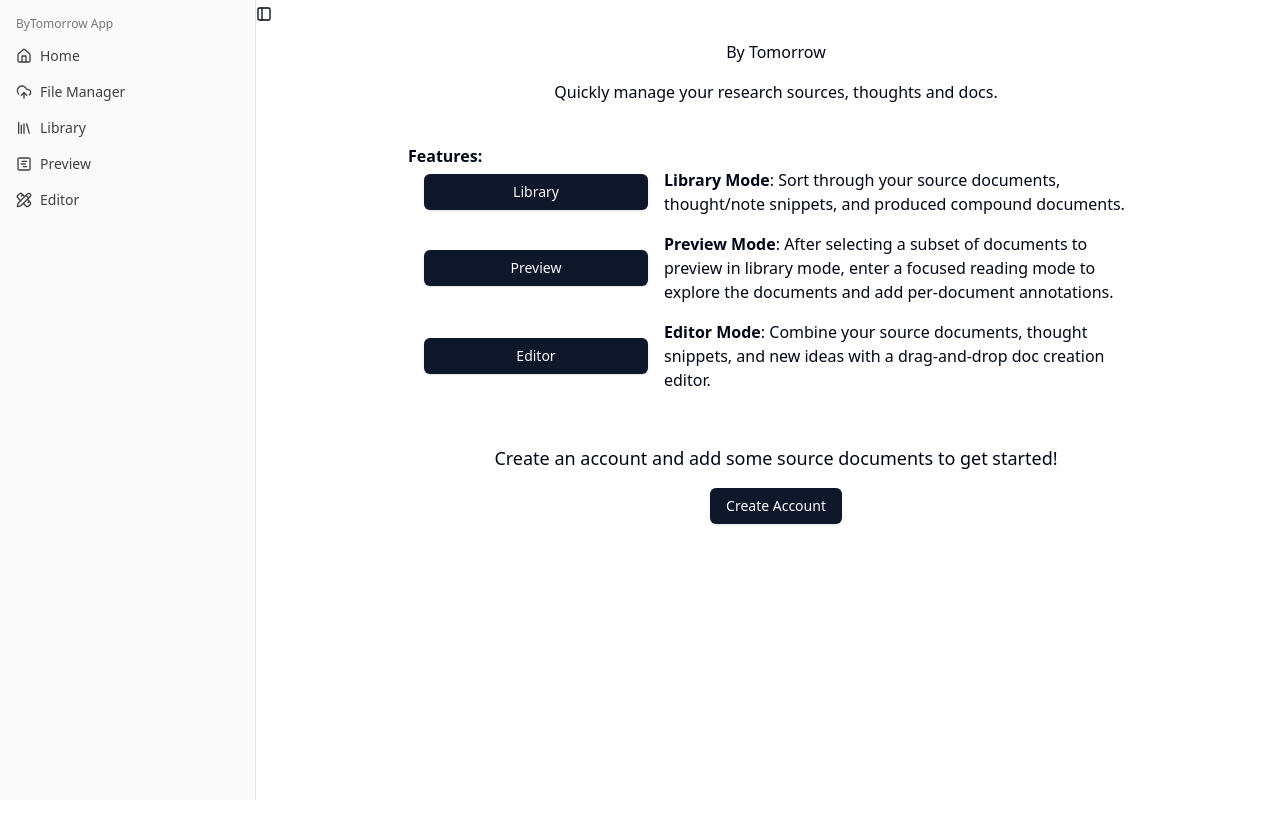
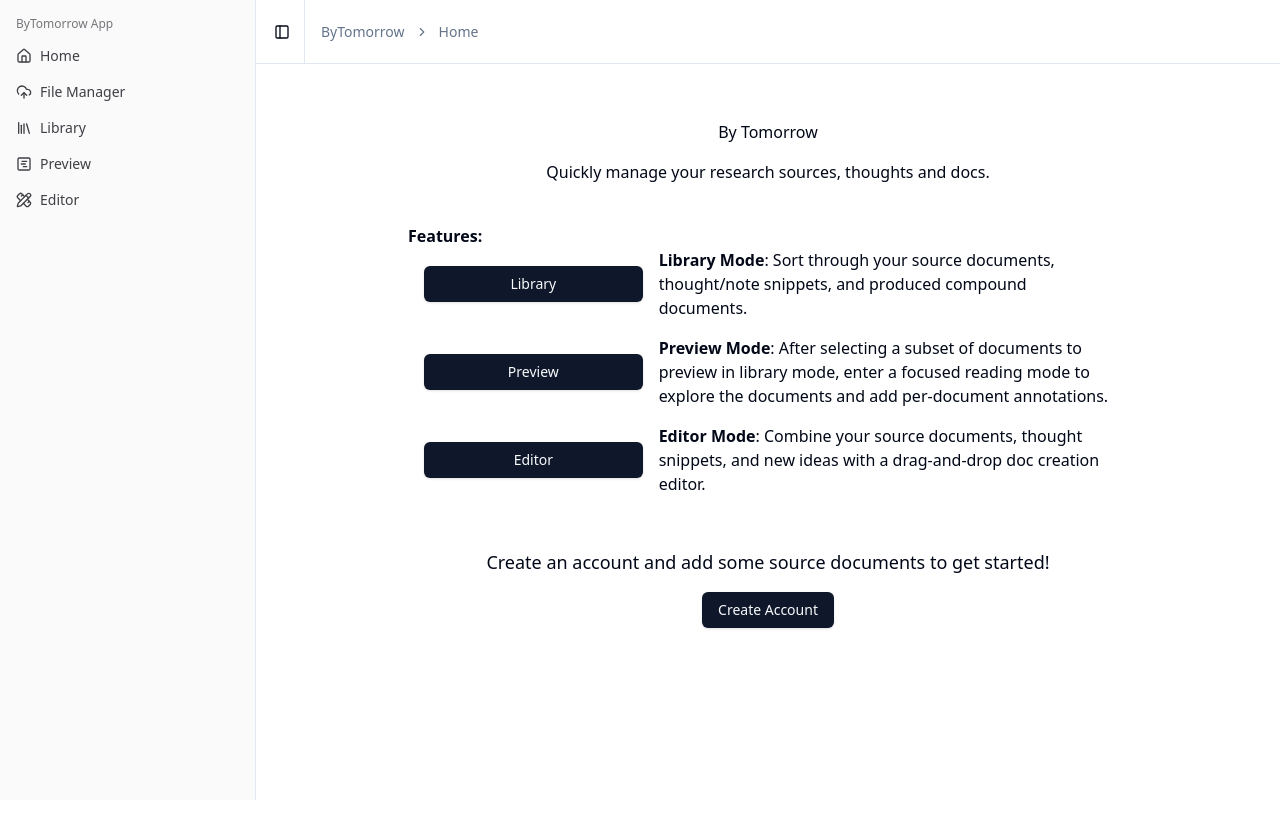
Before and after one commit to drothermel/by-tomorrow-app, a SvelteKit app in the folder by-tomorrow/: page / in a window 1280 px wide. Shown: the top 838 px of the page. Before the commit the page ends 800 px from the top, so only its background shows below. Built offline with nearby package versions, Linux system fonts and the light colour scheme.

Commit message:
update formatting and breadcrumbs within layout.svelte

```diff
--- a/by-tomorrow/src/routes/+layout.svelte
+++ b/by-tomorrow/src/routes/+layout.svelte
@@ -1,13 +1,48 @@
 <script lang="ts">
+	import * as Breadcrumb from '$lib/components/ui/breadcrumb/index'
+	import { Separator } from '$lib/components/ui/separator/index'
 	import * as Sidebar from '$lib/components/ui/sidebar/index'
 	import AppSidebar from '$lib/components/app-sidebar.svelte'
+	import { page } from '$app/stores'
 
 	import '../app.css'
 	let { children } = $props()
+	function convertToTitleCase(input: any): string {
+		if (!input) {
+			return ''
+		}
+		return input.toLowerCase().replace(/\b\w/g, (s) => s.toUpperCase())
+	}
+	function getBreadcrumbName() {
+		if ($page.url.pathname === '/') {
+			return 'Home'
+		}
+		return convertToTitleCase($page.url.pathname.split('/').pop())
+	}
 </script>
 
 <Sidebar.Provider>
 	<AppSidebar />
-	<Sidebar.Trigger />
-	{@render children?.()}
+	<Sidebar.Inset>
+		<header class="flex h-16 shrink-0 items-center gap-2 border-b px-4">
+			<Sidebar.Trigger class="-ml-1" />
+			<Separator orientation="vertical" class="mr-2 h-4" />
+			<Breadcrumb.Root>
+				<Breadcrumb.List>
+					<Breadcrumb.Item class="hidden md:block">
+						<Breadcrumb.Link href="/">ByTomorrow</Breadcrumb.Link>
+					</Breadcrumb.Item>
+					<Breadcrumb.Separator class="hidden md:block" />
+					<Breadcrumb.Item>
+						<Breadcrumb.Link href={$page.url.pathname}>
+							{getBreadcrumbName()}
+						</Breadcrumb.Link>
+					</Breadcrumb.Item>
+				</Breadcrumb.List>
+			</Breadcrumb.Root>
+		</header>
+		<div class="bg-background relative flex min-h-screen flex-col p-4">
+			{@render children?.()}
+		</div>
+	</Sidebar.Inset>
 </Sidebar.Provider>
```
